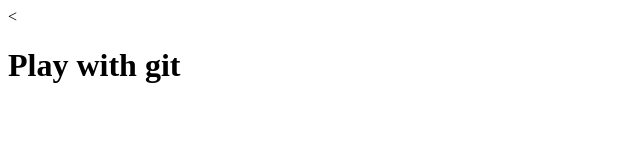
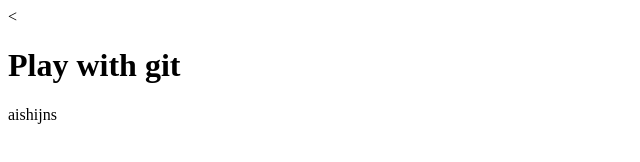
Before and after one commit to anastanca92/learnGit, a plain HTML site: page index.html in a window 1280 px wide. Shown: the full height of the page, 0-640 px from the left. Drawn offline with Linux system fonts and the light colour scheme.

Commit message:
Add a new line

```diff
--- a/index.html
+++ b/index.html
@@ -8,5 +8,6 @@
 </head>
 <body>
     <h1>Play with git</h1>
+    <p> aishijns</p>
 </body>
 </html>
```
